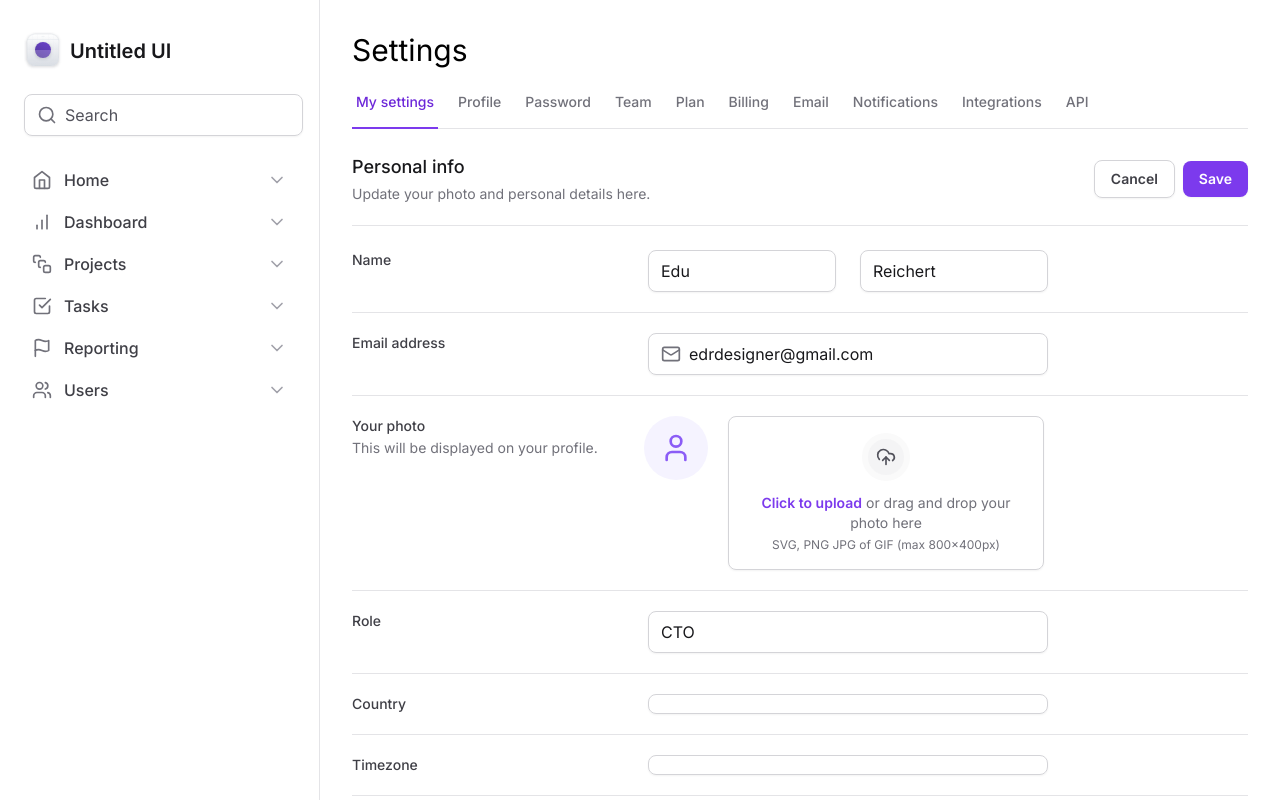
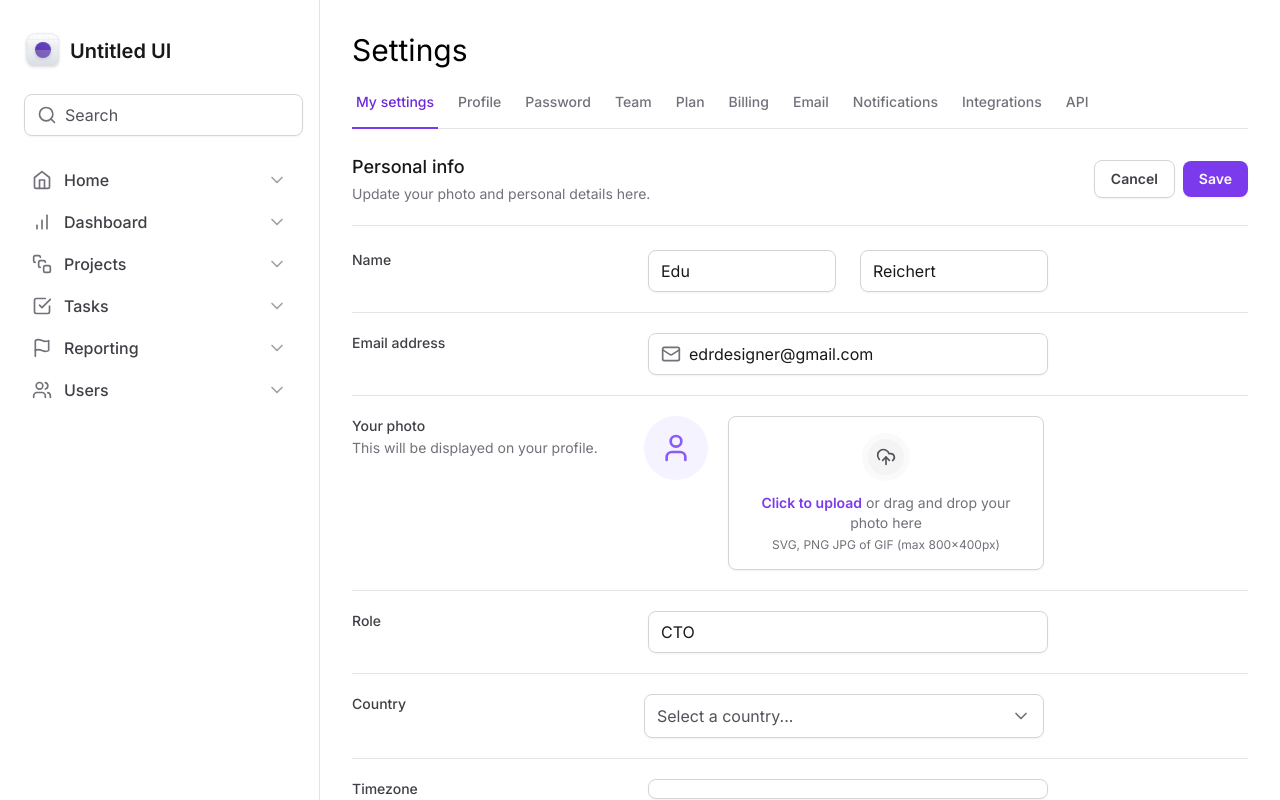
Before and after one commit to edrdesigner/tailwind-with-next, a Next.js app: page / in a window 1280 px wide. Shown: the top 800 px of the page. Built offline with nearby package versions, Linux system fonts and the light colour scheme.

Commit message:
chore: add component Select

```diff
--- a/package.json
+++ b/package.json
@@ -9,6 +9,7 @@
     "lint": "next lint"
   },
   "dependencies": {
+    "@radix-ui/react-select": "^2.0.0",
     "@radix-ui/react-tabs": "^1.0.4",
     "@types/node": "20.5.0",
     "@types/react": "18.2.20",
--- a/src/app/page.tsx
+++ b/src/app/page.tsx
@@ -1,7 +1,9 @@
 import { SettingsTabs } from '@/components/SettingsTabs'
 import * as Input from '@/components/Input'
 import * as FileInput from '@/components/Form/FileInput'
-import { Mail, UploadCloud, User } from 'lucide-react'
+
+import { Mail } from 'lucide-react'
+import { Select } from '@/components/Form/Select'
 
 export default function Home() {
   return (
@@ -112,7 +114,7 @@ export default function Home() {
             >
               Country
             </label>
-            <Input.Root></Input.Root>
+            <Select />
             <div />
           </div>
 
--- /dev/null
+++ b/src/components/Form/Select.tsx
@@ -0,0 +1,54 @@
+'use client'
+
+import { Check, ChevronDown } from 'lucide-react'
+import * as SelectPrimitive from '@radix-ui/react-select'
+
+export function Select() {
+  return (
+    <SelectPrimitive.Root>
+      <SelectPrimitive.Trigger className="flex h-11 w-full items-center justify-between gap-2 rounded-lg border border-zinc-300 px-3 py-3 shadow-sm data-[placeholder]:text-zinc-600">
+        <SelectPrimitive.Value
+          placeholder="Select a country..."
+          className="text-black"
+        />
+        <SelectPrimitive.Icon>
+          <ChevronDown className="h-5 w-5 text-zinc-500" />
+        </SelectPrimitive.Icon>
+      </SelectPrimitive.Trigger>
+      <SelectPrimitive.Portal>
+        <SelectPrimitive.Content
+          side="bottom"
+          position="popper"
+          sideOffset={8}
+          className="z-10 w-[--radix-select-trigger-width] overflow-hidden rounded-lg border border-zinc-200 bg-white"
+        >
+          <SelectPrimitive.Viewport>
+            <SelectPrimitive.Item
+              value="br"
+              className="flex items-center justify-between gap-2 px-3 py-2.5 outline-none data-[highlighted]:bg-zinc-50"
+            >
+              <SelectPrimitive.ItemText className="text-black">
+                Brazil
+              </SelectPrimitive.ItemText>
+              <SelectPrimitive.ItemIndicator>
+                <Check className="h-4 w-4 text-violet-500" />
+              </SelectPrimitive.ItemIndicator>
+            </SelectPrimitive.Item>
+
+            <SelectPrimitive.Item
+              value="usa"
+              className="flex items-center justify-between gap-2 px-3 py-2.5 outline-none data-[highlighted]:bg-zinc-50"
+            >
+              <SelectPrimitive.ItemText className="text-black">
+                USA
+              </SelectPrimitive.ItemText>
+              <SelectPrimitive.ItemIndicator>
+                <Check className="h-4 w-4 text-violet-500" />
+              </SelectPrimitive.ItemIndicator>
+            </SelectPrimitive.Item>
+          </SelectPrimitive.Viewport>
+        </SelectPrimitive.Content>
+      </SelectPrimitive.Portal>
+    </SelectPrimitive.Root>
+  )
+}
```
Also changed, not shown: 1 other file (tests, documents, lock files or other folders).
